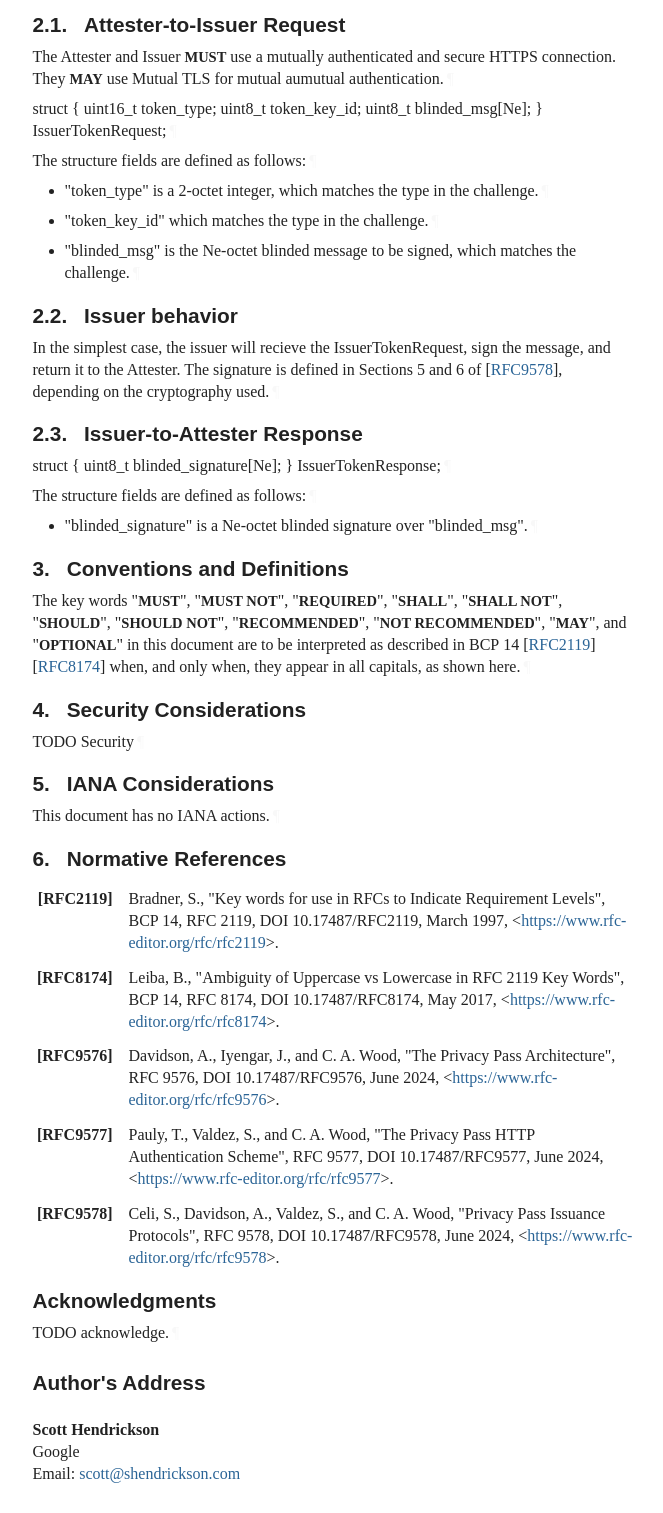
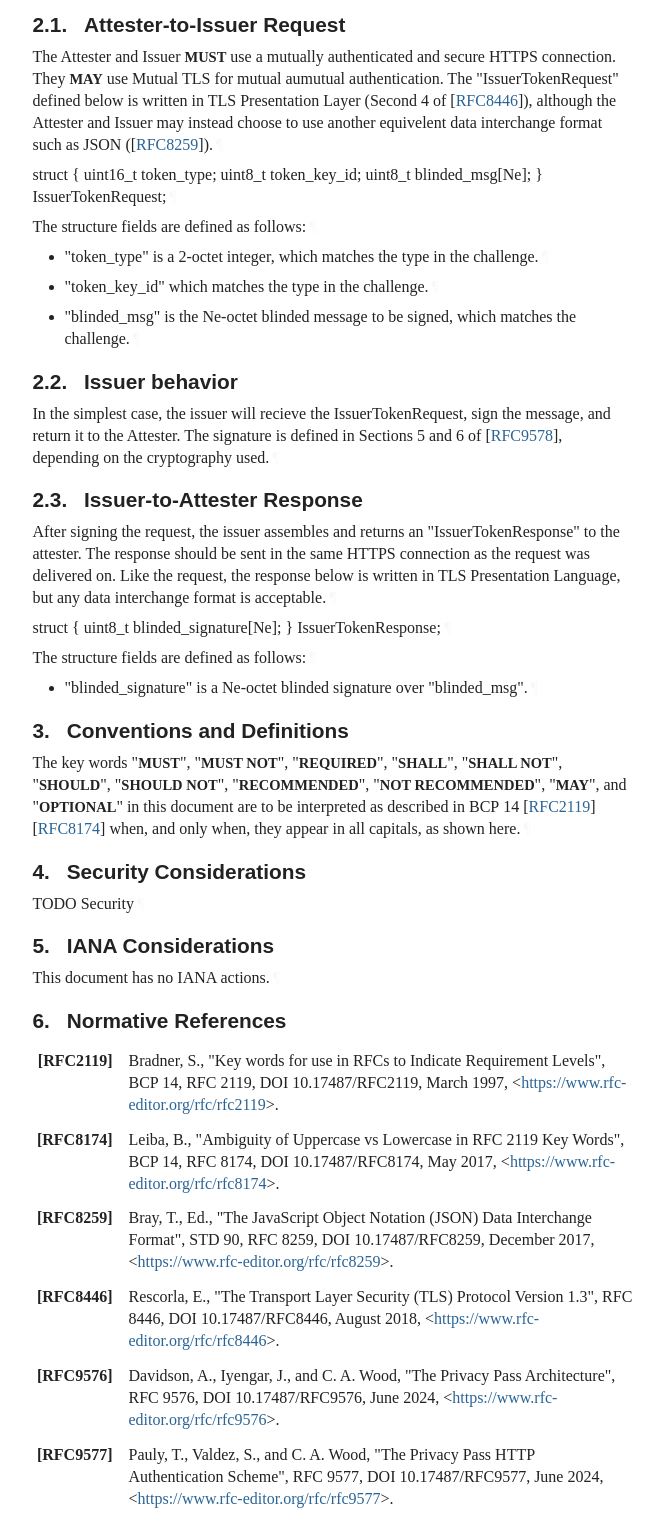
Before and after one commit to smhendrickson/draft-hendrickson-pp-attesterissuer, a plain HTML site: page draft-hendrickson-pp-attesterissuer.html in a window 1280 px wide. Shown: the part 2060-3573 px from the top of the page, without its empty margins (92-755 px from the left). Drawn offline with Linux system fonts and the light colour scheme; a web font is replaced by a local one.

Commit message:
Script updating gh-pages from 41734ff. [ci skip]

```diff
--- a/draft-hendrickson-pp-attesterissuer.html
+++ b/draft-hendrickson-pp-attesterissuer.html
@@ -1326,7 +1326,10 @@ same entity, as defined in section 4.3 of <span>[<a href="#RFC9576" class="cite
 <a href="#section-2.1" class="section-number selfRef">2.1. </a><a href="#name-attester-to-issuer-request" class="section-name selfRef">Attester-to-Issuer Request</a>
         </h3>
 <p id="section-2.1-1">The Attester and Issuer <span class="bcp14">MUST</span> use a mutually authenticated and secure HTTPS
-connection. They <span class="bcp14">MAY</span> use Mutual TLS for mutual aumutual authentication.<a href="#section-2.1-1" class="pilcrow">¶</a></p>
+connection. They <span class="bcp14">MAY</span> use Mutual TLS for mutual aumutual authentication. The
+"IssuerTokenRequest" defined below is written in TLS Presentation Layer (Second
+4 of <span>[<a href="#RFC8446" class="cite xref">RFC8446</a>]</span>), although the Attester and Issuer may instead choose to use
+another equivelent data interchange format such as JSON (<span>[<a href="#RFC8259" class="cite xref">RFC8259</a>]</span>).<a href="#section-2.1-1" class="pilcrow">¶</a></p>
 <p id="section-2.1-2">struct {
      uint16_t token_type;
      uint8_t token_key_id;
@@ -1363,13 +1366,18 @@ and 6 of <span>[<a href="#RFC9578" class="cite xref">RFC9578</a>]</span>, depend
         <h3 id="name-issuer-to-attester-response">
 <a href="#section-2.3" class="section-number selfRef">2.3. </a><a href="#name-issuer-to-attester-response" class="section-name selfRef">Issuer-to-Attester Response</a>
         </h3>
-<p id="section-2.3-1">struct {
+<p id="section-2.3-1">After signing the request, the issuer assembles and returns an
+"IssuerTokenResponse" to the attester.  The response should be sent in the same
+HTTPS connection as the request was delivered on.  Like the request, the
+response below is written in TLS Presentation Language, but any data interchange
+format is acceptable.<a href="#section-2.3-1" class="pilcrow">¶</a></p>
+<p id="section-2.3-2">struct {
      uint8_t blinded_signature[Ne];
-   } IssuerTokenResponse;<a href="#section-2.3-1" class="pilcrow">¶</a></p>
-<p id="section-2.3-2">The structure fields are defined as follows:<a href="#section-2.3-2" class="pilcrow">¶</a></p>
+   } IssuerTokenResponse;<a href="#section-2.3-2" class="pilcrow">¶</a></p>
+<p id="section-2.3-3">The structure fields are defined as follows:<a href="#section-2.3-3" class="pilcrow">¶</a></p>
 <ul class="normal">
-<li class="normal" id="section-2.3-3.1">
-            <p id="section-2.3-3.1.1">"blinded_signature" is a Ne-octet blinded signature over "blinded_msg".<a href="#section-2.3-3.1.1" class="pilcrow">¶</a></p>
+<li class="normal" id="section-2.3-4.1">
+            <p id="section-2.3-4.1.1">"blinded_signature" is a Ne-octet blinded signature over "blinded_msg".<a href="#section-2.3-4.1.1" class="pilcrow">¶</a></p>
 </li>
         </ul>
 </section>
@@ -1416,6 +1424,14 @@ appear in all capitals, as shown here.<a href="#section-3-1" class="pilcrow">¶<
 <dt id="RFC8174">[RFC8174]</dt>
       <dd>
 <span class="refAuthor">Leiba, B.</span>, <span class="refTitle">"Ambiguity of Uppercase vs Lowercase in RFC 2119 Key Words"</span>, <span class="seriesInfo">BCP 14</span>, <span class="seriesInfo">RFC 8174</span>, <span class="seriesInfo">DOI 10.17487/RFC8174</span>, <time datetime="2017-05" class="refDate">May 2017</time>, <span>&lt;<a href="https://www.rfc-editor.org/rfc/rfc8174">https://www.rfc-editor.org/rfc/rfc8174</a>&gt;</span>. </dd>
+<dd class="break"></dd>
+<dt id="RFC8259">[RFC8259]</dt>
+      <dd>
+<span class="refAuthor">Bray, T., Ed.</span>, <span class="refTitle">"The JavaScript Object Notation (JSON) Data Interchange Format"</span>, <span class="seriesInfo">STD 90</span>, <span class="seriesInfo">RFC 8259</span>, <span class="seriesInfo">DOI 10.17487/RFC8259</span>, <time datetime="2017-12" class="refDate">December 2017</time>, <span>&lt;<a href="https://www.rfc-editor.org/rfc/rfc8259">https://www.rfc-editor.org/rfc/rfc8259</a>&gt;</span>. </dd>
+<dd class="break"></dd>
+<dt id="RFC8446">[RFC8446]</dt>
+      <dd>
+<span class="refAuthor">Rescorla, E.</span>, <span class="refTitle">"The Transport Layer Security (TLS) Protocol Version 1.3"</span>, <span class="seriesInfo">RFC 8446</span>, <span class="seriesInfo">DOI 10.17487/RFC8446</span>, <time datetime="2018-08" class="refDate">August 2018</time>, <span>&lt;<a href="https://www.rfc-editor.org/rfc/rfc8446">https://www.rfc-editor.org/rfc/rfc8446</a>&gt;</span>. </dd>
 <dd class="break"></dd>
 <dt id="RFC9576">[RFC9576]</dt>
       <dd>
```
Also changed, not shown: draft-hendrickson-pp-attesterissuer.txt.
